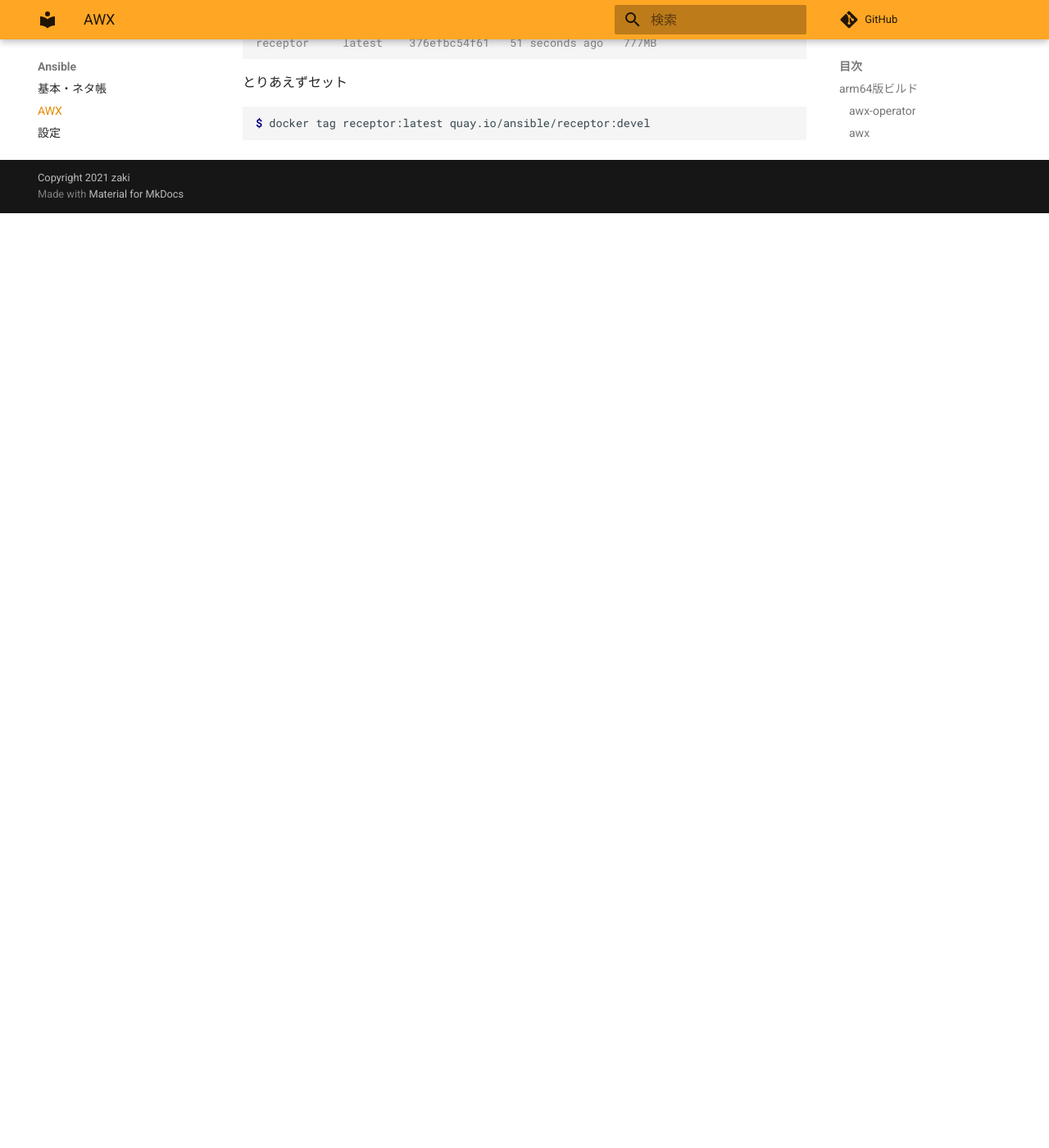
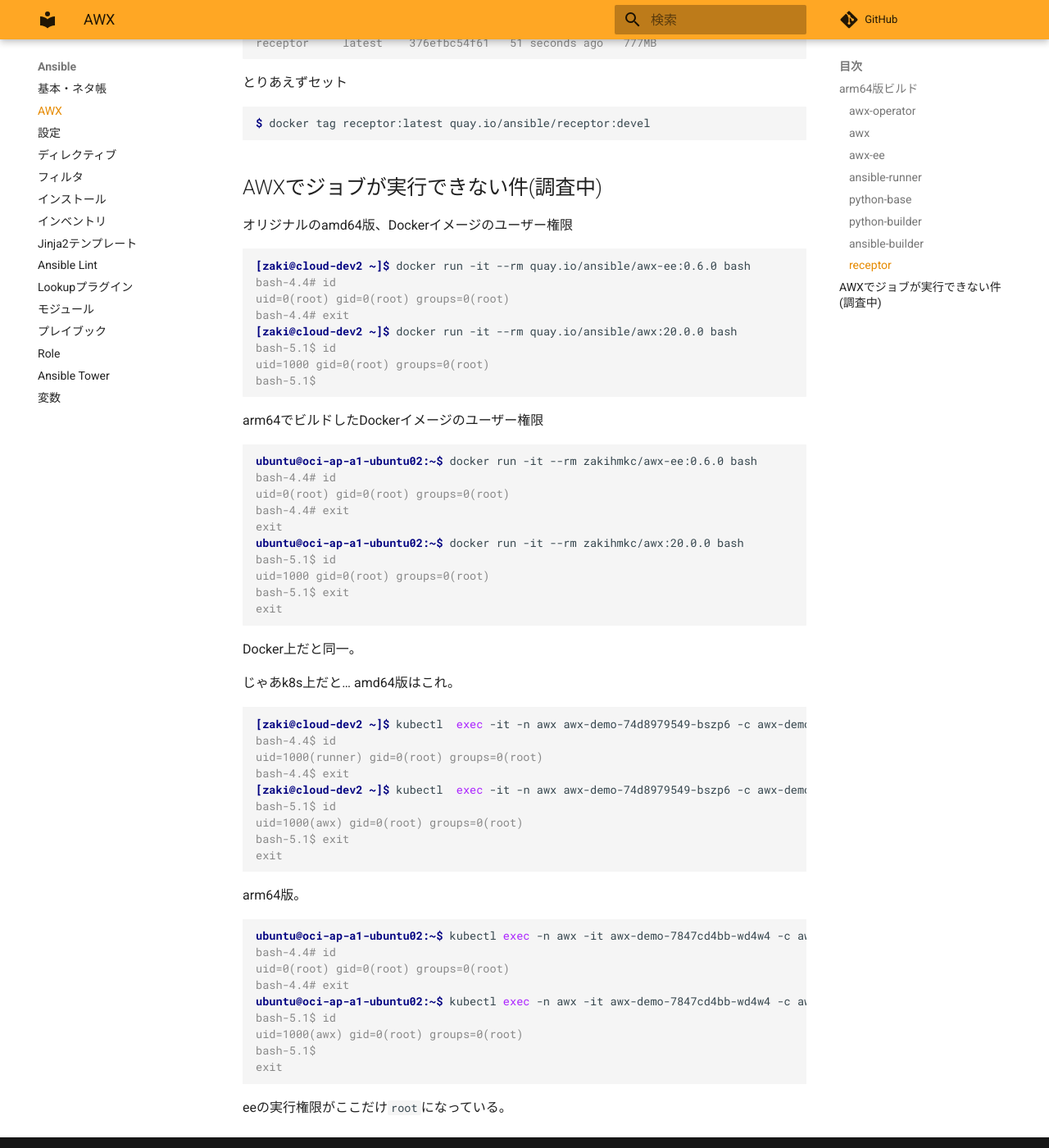
Before and after one commit to zaki-lknr/docs, an MkDocs documentation site: the page built from docs/Ansible/awx.md, in a window 1280 px wide and 1400 px high, scrolled down 9364 px. Shown: the whole window at 82% size. Built offline with MkDocs 1.6.1 and Material for MkDocs 9.7.7, drawn with Linux system fonts in a browser that asks for light colours; comment, search, counter and statistics services are not loaded; before the commit the page ends 9624 px from its top, so only the background shows below that.

Commit message:
add: ansible/awx: awx-eeビルドした場合の実行権限 (調査中)

````diff
--- a/docs/Ansible/awx.md
+++ b/docs/Ansible/awx.md
@@ -495,3 +495,66 @@ receptor     latest    376efbc54f61   51 seconds ago   777MB
 ```console
 $ docker tag receptor:latest quay.io/ansible/receptor:devel
 ```
+
+## AWXでジョブが実行できない件(調査中)
+
+オリジナルのamd64版、Dockerイメージのユーザー権限
+
+```console
+[zaki@cloud-dev2 ~]$ docker run -it --rm quay.io/ansible/awx-ee:0.6.0 bash
+bash-4.4# id
+uid=0(root) gid=0(root) groups=0(root)
+bash-4.4# exit
+[zaki@cloud-dev2 ~]$ docker run -it --rm quay.io/ansible/awx:20.0.0 bash
+bash-5.1$ id
+uid=1000 gid=0(root) groups=0(root)
+bash-5.1$
+```
+
+arm64でビルドしたDockerイメージのユーザー権限
+
+```console
+ubuntu@oci-ap-a1-ubuntu02:~$ docker run -it --rm zakihmkc/awx-ee:0.6.0 bash
+bash-4.4# id
+uid=0(root) gid=0(root) groups=0(root)
+bash-4.4# exit
+exit
+ubuntu@oci-ap-a1-ubuntu02:~$ docker run -it --rm zakihmkc/awx:20.0.0 bash
+bash-5.1$ id
+uid=1000 gid=0(root) groups=0(root)
+bash-5.1$ exit
+exit
+```
+
+Docker上だと同一。
+
+じゃあk8s上だと…
+amd64版はこれ。
+
+```console
+[zaki@cloud-dev2 ~]$ kubectl  exec -it -n awx awx-demo-74d8979549-bszp6 -c awx-demo-ee -- bash
+bash-4.4$ id
+uid=1000(runner) gid=0(root) groups=0(root)
+bash-4.4$ exit
+[zaki@cloud-dev2 ~]$ kubectl  exec -it -n awx awx-demo-74d8979549-bszp6 -c awx-demo-task -- bash
+bash-5.1$ id
+uid=1000(awx) gid=0(root) groups=0(root)
+bash-5.1$ exit
+exit
+```
+
+arm64版。
+
+```console
+ubuntu@oci-ap-a1-ubuntu02:~$ kubectl exec -n awx -it awx-demo-7847cd4bb-wd4w4 -c awx-demo-ee -- bash
+bash-4.4# id
+uid=0(root) gid=0(root) groups=0(root)
+bash-4.4# exit
+ubuntu@oci-ap-a1-ubuntu02:~$ kubectl exec -n awx -it awx-demo-7847cd4bb-wd4w4 -c awx-demo-task -- bash
+bash-5.1$ id
+uid=1000(awx) gid=0(root) groups=0(root)
+bash-5.1$
+exit
+```
+
+eeの実行権限がここだけ`root`になっている。
````
